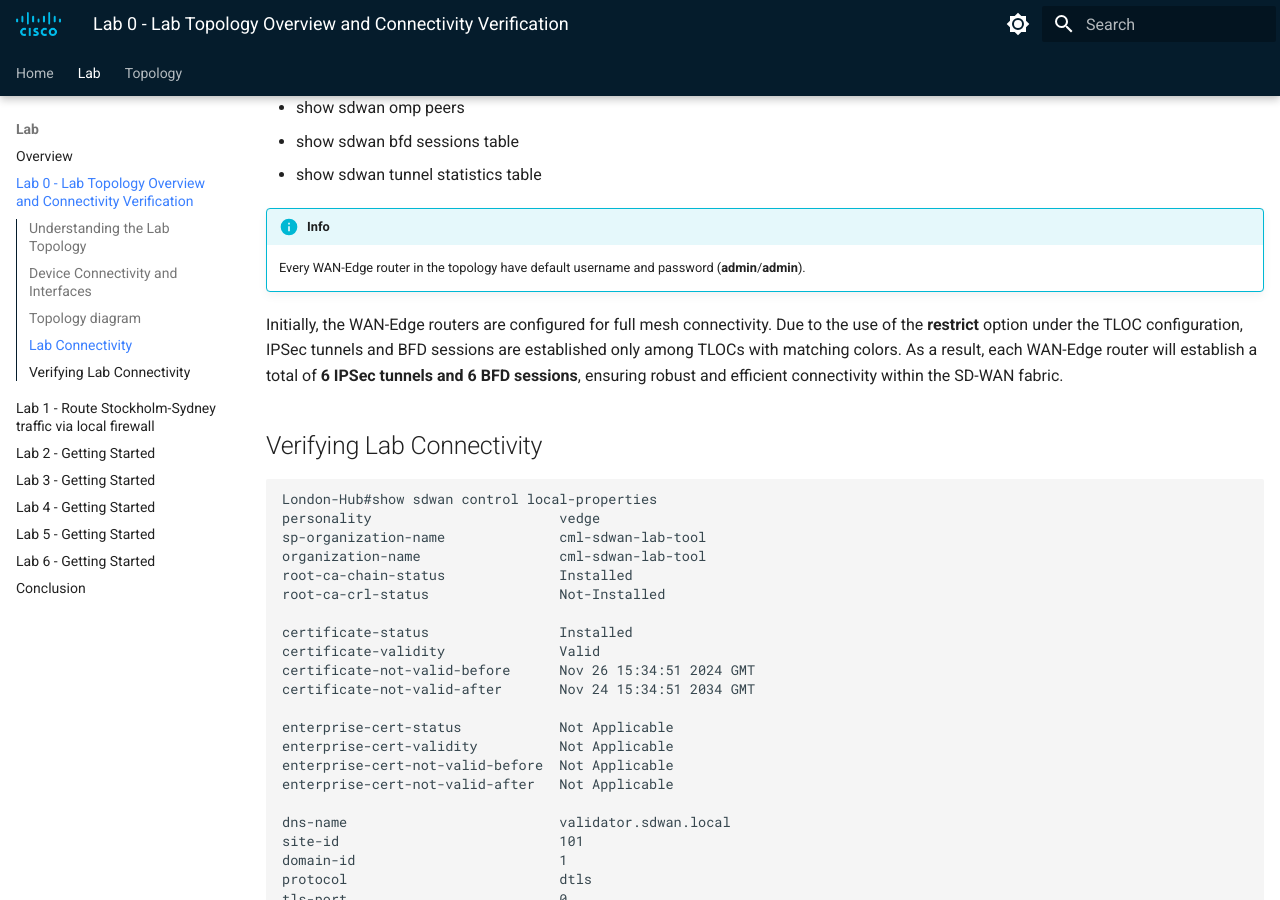
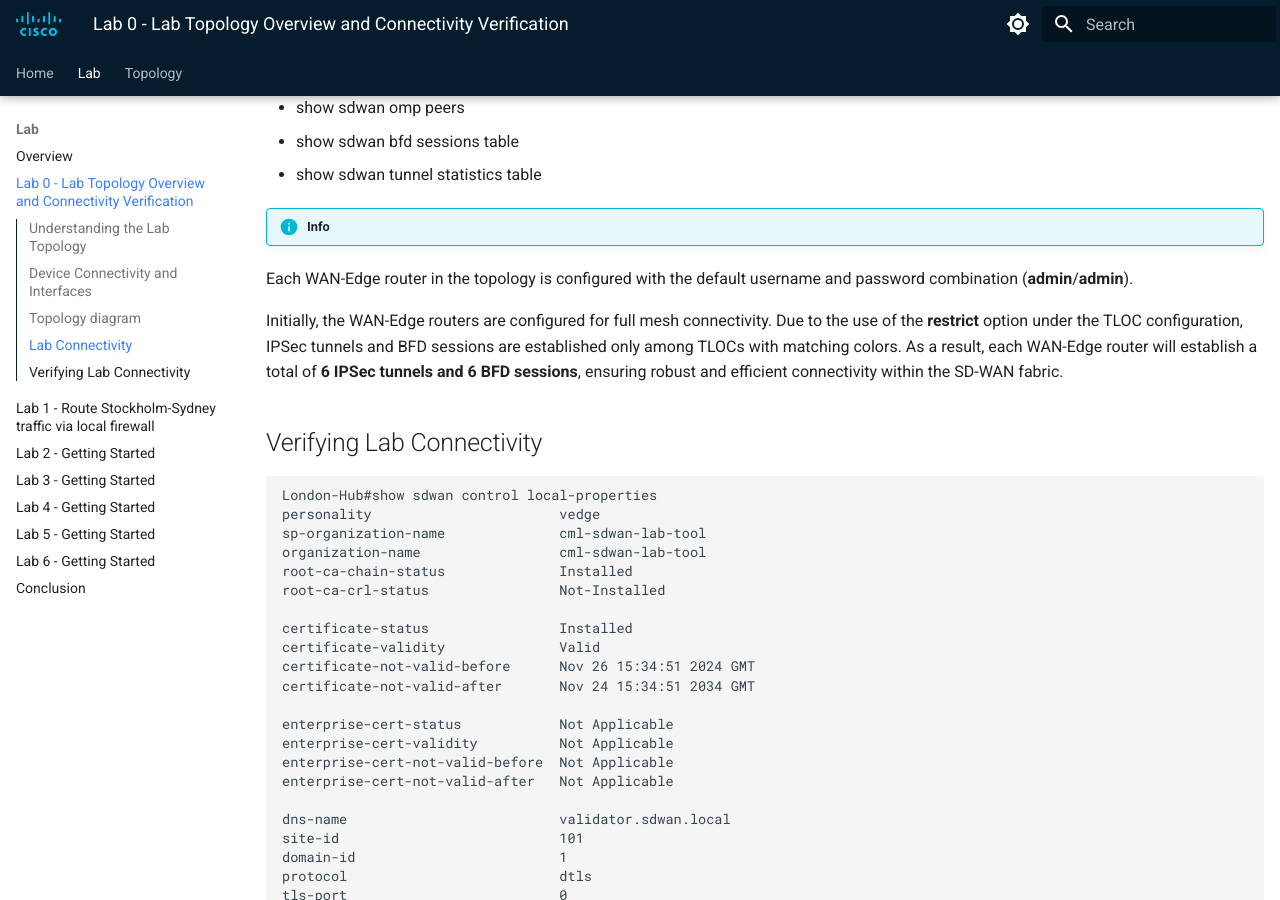
Before and after one commit to ciscodocs/ltrent-2008-clemea25, an MkDocs documentation site: the page built from docs/lab0_getting_started.md, in a window 1280 px wide and 900 px high, scrolled down 2504 px. Built offline with MkDocs 1.6.1 and Material for MkDocs 9.7.7, drawn with Linux system fonts in a browser that asks for light colours.

```diff
--- a/docs/lab0_getting_started.md
+++ b/docs/lab0_getting_started.md
@@ -42,7 +42,7 @@ To verify the SD-WAN fabric's control connections, we can utilize following show
 - show sdwan tunnel statistics table
 
 !!! info
-     Every WAN-Edge router in the topology have default username and password (**admin**/**admin**).
+Each WAN-Edge router in the topology is configured with the default username and password combination (**admin**/**admin**).
 
 
 Initially, the WAN-Edge routers are configured for full mesh connectivity. Due to the use of the **restrict** option under the TLOC configuration, IPSec tunnels and BFD sessions are established only among TLOCs with matching colors. As a result, each WAN-Edge router will establish a total of **6 IPSec tunnels and 6 BFD sessions**, ensuring robust and efficient connectivity within the SD-WAN fabric.
```
